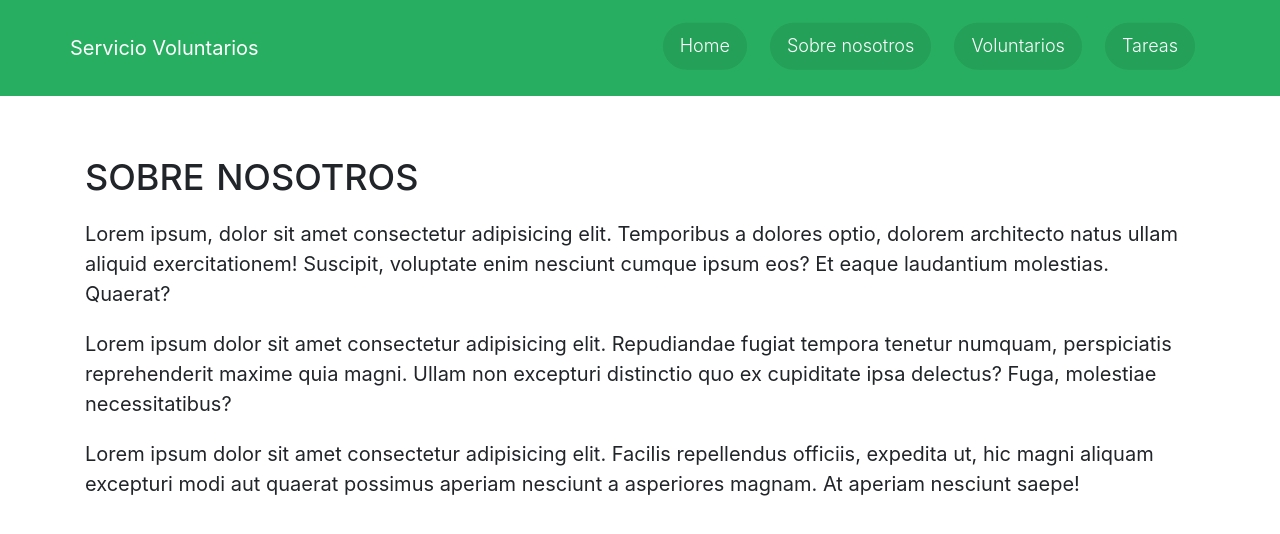
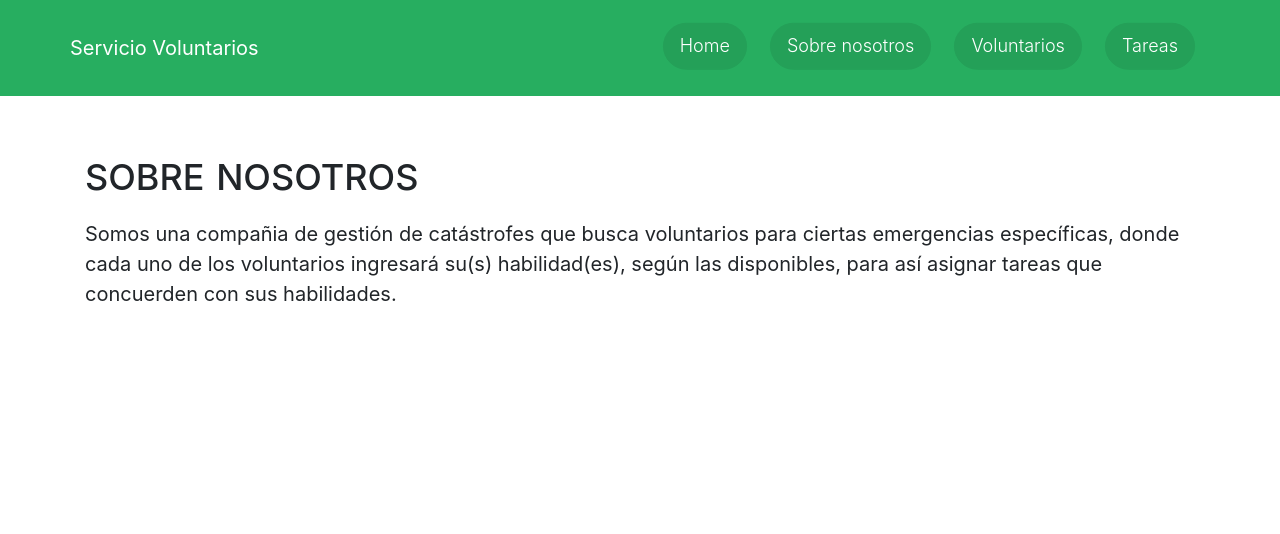
Before and after one commit to marcohm08/lab-tbd-vue, a Vue app: page /about in a window 1280 px wide. Shown: the top 534 px of the page. Built offline with nearby package versions, Linux system fonts and the light colour scheme.

Commit message:
Sobre nosotros o.O

```diff
--- a/src/views/About.vue
+++ b/src/views/About.vue
@@ -4,16 +4,11 @@
     Sobre nosotros
   </h1>
   <p>
-    Lorem ipsum, dolor sit amet consectetur adipisicing elit. Temporibus a dolores optio, dolorem architecto natus ullam aliquid exercitationem! Suscipit, voluptate enim nesciunt cumque ipsum eos? Et eaque laudantium molestias. Quaerat?
+    Somos una compañia de gestión de catástrofes que busca voluntarios para ciertas emergencias específicas,
+    donde cada uno de los voluntarios ingresará su(s) habilidad(es), según las disponibles, para así asignar
+    tareas que concuerden con sus habilidades.
   </p>
 
-  <p>
-    Lorem ipsum dolor sit amet consectetur adipisicing elit. Repudiandae fugiat tempora tenetur numquam, perspiciatis reprehenderit maxime quia magni. Ullam non excepturi distinctio quo ex cupiditate ipsa delectus? Fuga, molestiae necessitatibus?
-  </p>
-
-  <p>
-    Lorem ipsum dolor sit amet consectetur adipisicing elit. Facilis repellendus officiis, expedita ut, hic magni aliquam excepturi modi aut quaerat possimus aperiam nesciunt a asperiores magnam. At aperiam nesciunt saepe!
-  </p>
 
 </div>
 </template>
```
